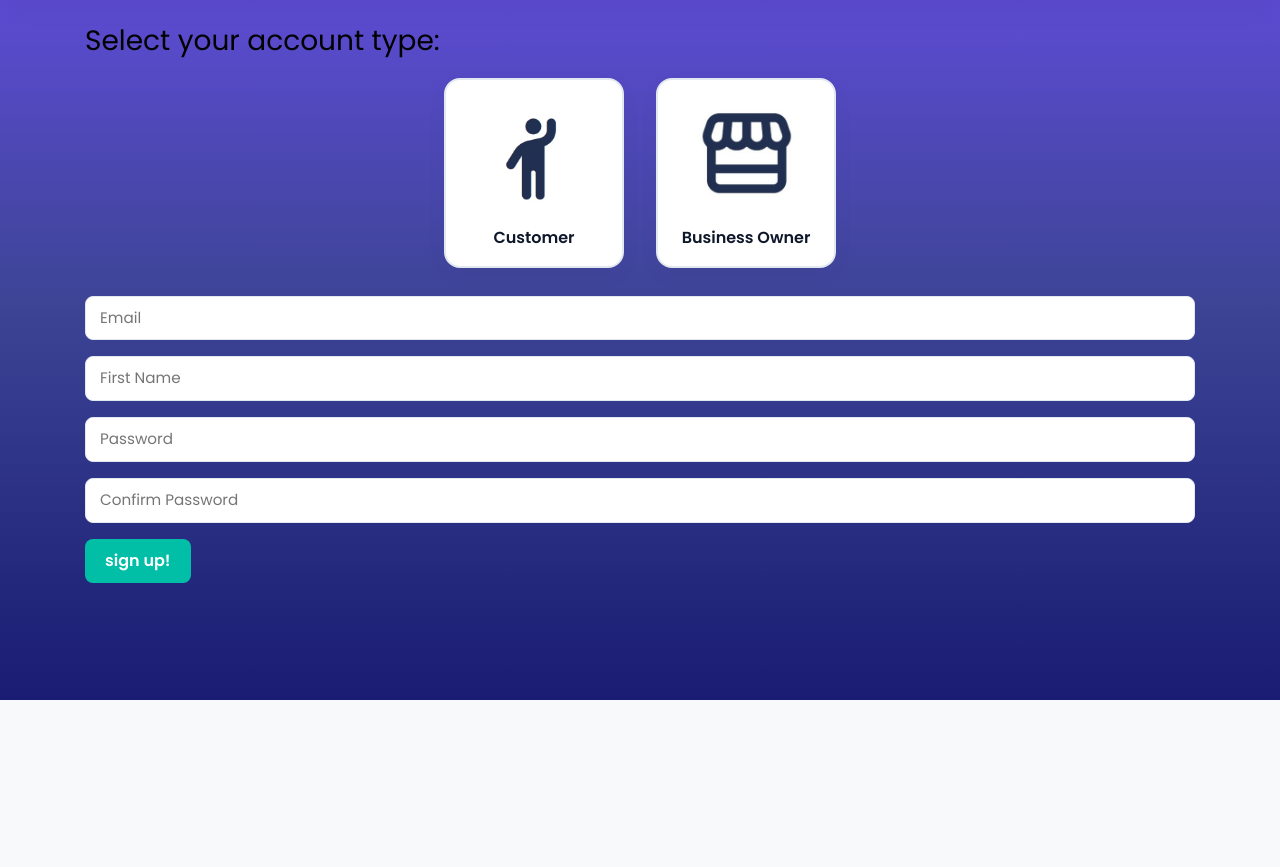
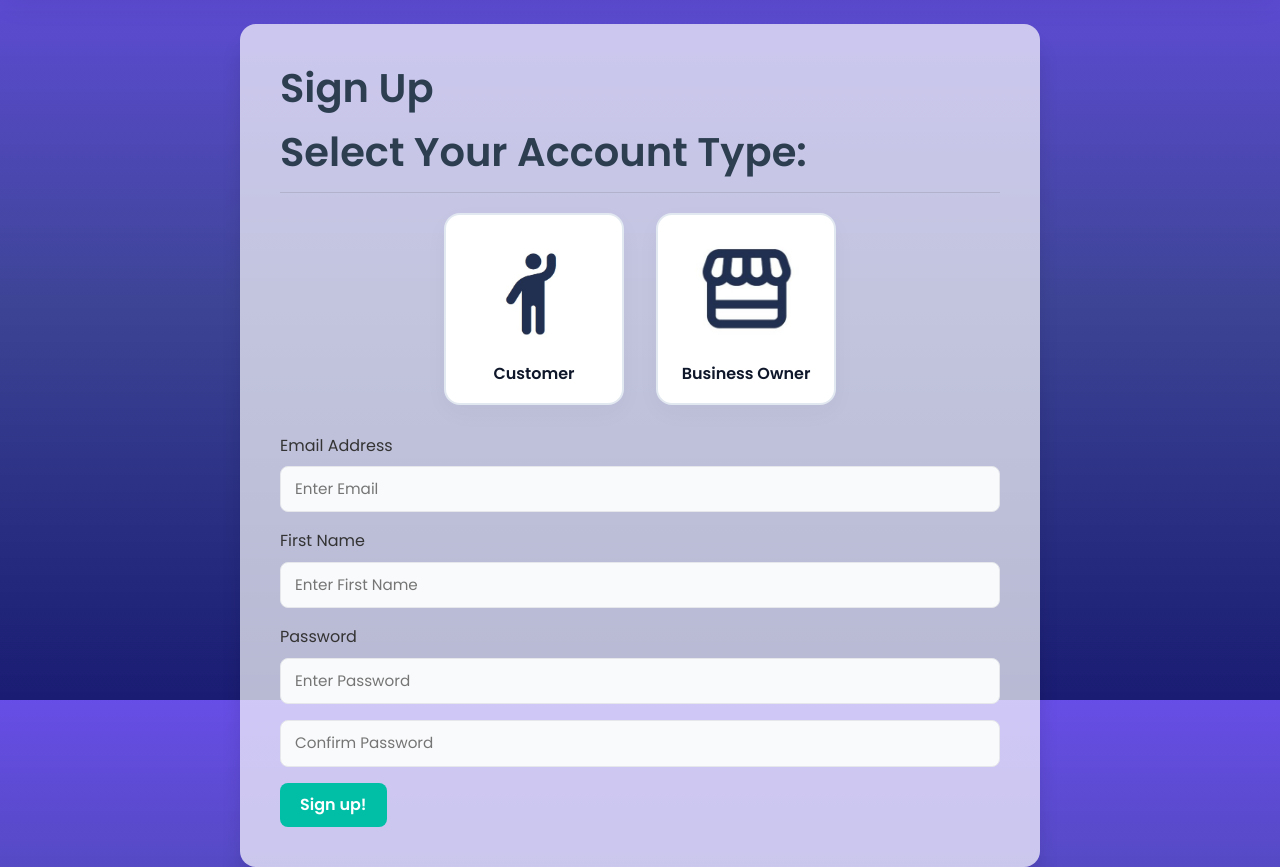
Before and after one commit to Oyetron2000/Allymarket-, a Flask app: page /signup in a window 1280 px wide. Shown: the part 100-967 px from the top of the page. Before the commit the page ends 800 px from the top, so only its background shows below. Run offline with Flask 3, Linux system fonts and the light colour scheme; some libraries are stand-ins or nearby versions.

Commit message:
Updated Sign Up Page
pluh

```diff
--- a/FBLA 2025/Website/Templates/sign_up.html
+++ b/FBLA 2025/Website/Templates/sign_up.html
@@ -2,10 +2,15 @@
 {%block title%}AllyMarket{%endblock%}
 
 {%block content%}
-<form method="POST">
-  <h3>Select your account type:</h3>
+<script src="{{ url_for('static', filename='javascript/signup.js') }}"></script>
 
-  <div class="user-type-selection">
+<div style="display: flex; justify-content: center; align-items: center; min-height: 80vh;">
+<div class="login-card" style="width: 1000px; padding: 40px;">
+<form method = "POST">
+    <h1><strong><span class="highlight"> Sign Up</span></strong></h1>
+    <h1><strong>Select Your Account Type:</strong></h1>
+    <hr>
+<div class="user-type-selection">
   <input type="radio" id="customer" name="UserType" value="Customer" required>
   <label for="customer" class="user-type-btn">
     <img src="{{ url_for('static', filename='assets/customer.jpg') }}" alt="Customer">
@@ -19,19 +24,16 @@
   </label>
 </div>
 
-
-
   <!-- Other signup fields -->
-  <input type="email" name="email" placeholder="Email" required>
-  <input type="text" name="FirstName" placeholder="First Name" required>
-  <input type="password" name="password1" placeholder="Password" required>
+  <label for="email">Email Address</label>
+  <input type="email" name="email" placeholder="Enter Email" required>
+  <label for="text">First Name</label>
+  <input type="text" name="FirstName" placeholder="Enter First Name" required>
+  <label for="password">Password</label>
+  <input type="password" name="password1" placeholder="Enter Password" required>
   <input type="password" name="password2" placeholder="Confirm Password" required>
-
-  <button type= "submit" class="btn btn-primary">sign up!</button>
+  <button type= "submit" class="btn btn-primary">Sign up!</button>
 </form>
 
-
-<script src="{{ url_for('static', filename='javascript/signup.js') }}"></script>
-
-
+</div>
 {%endblock%}
```
